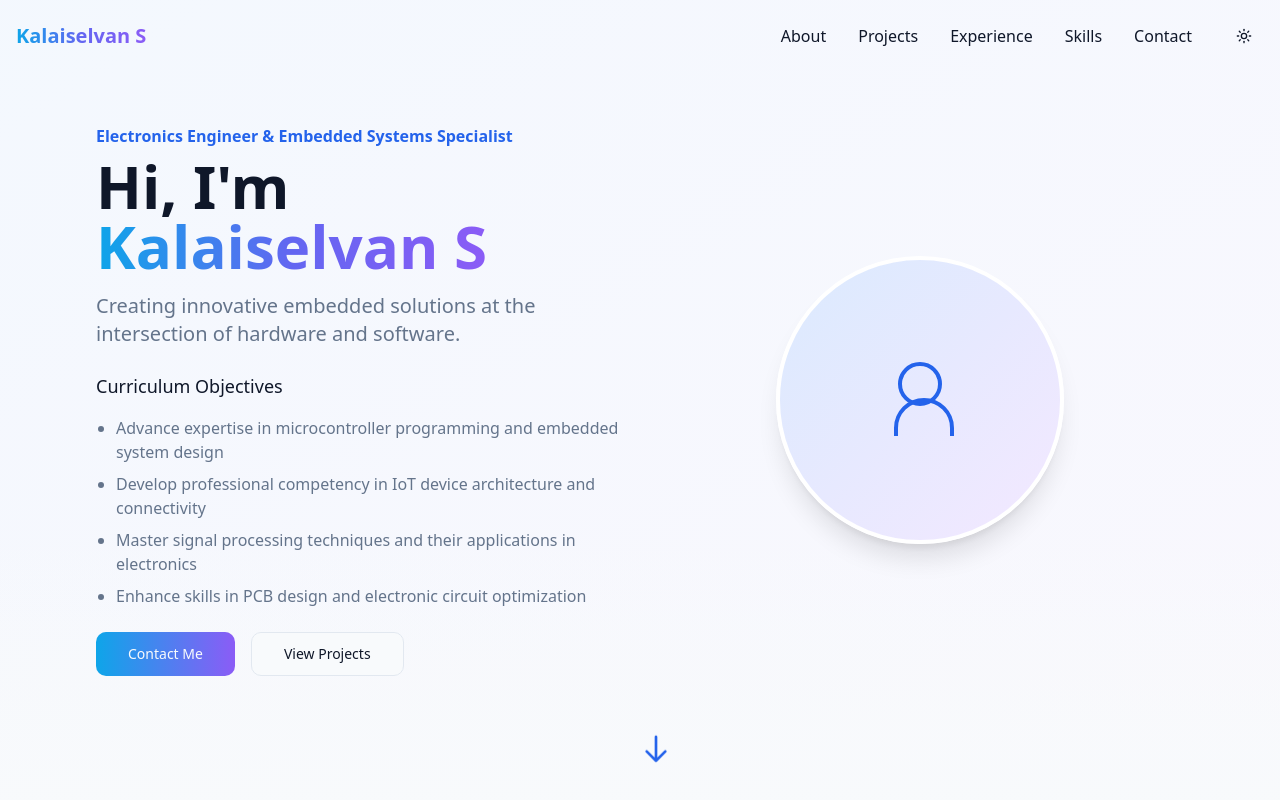
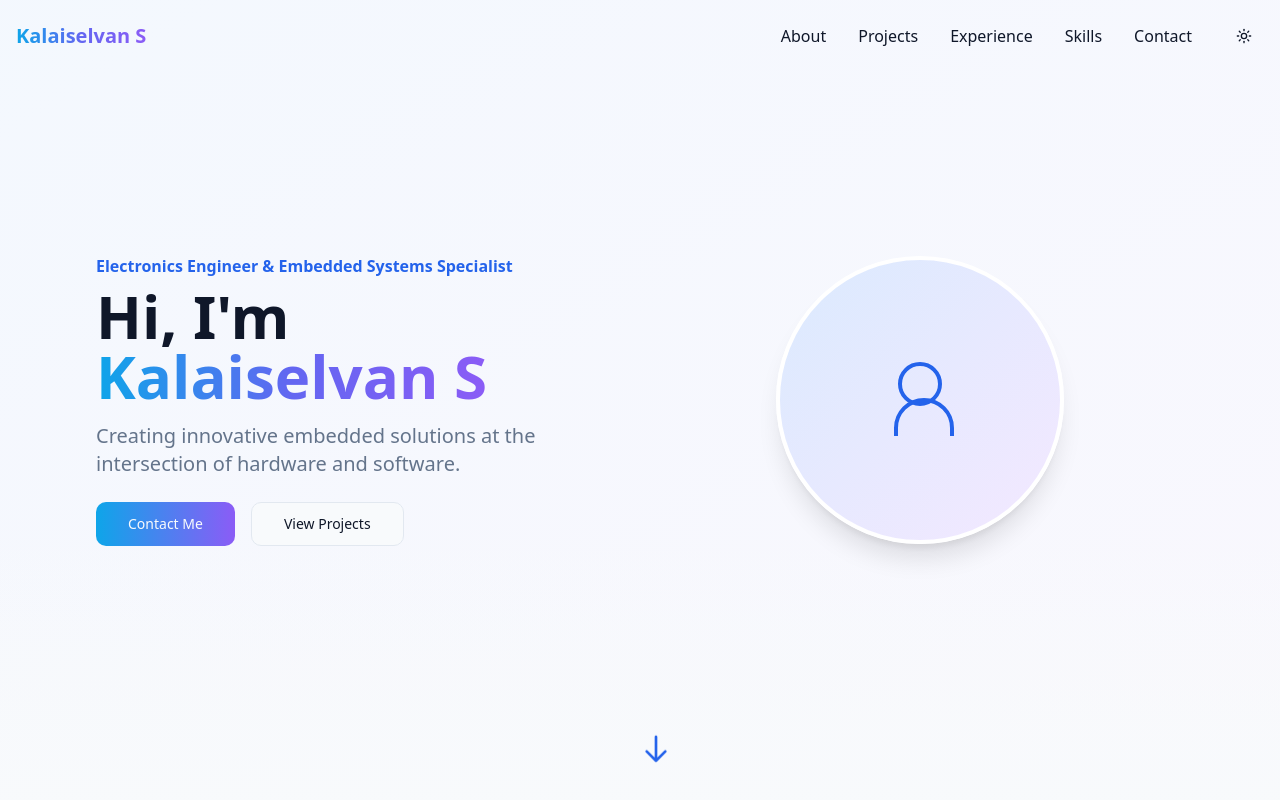
Before and after one commit to Kalaiselvan004/kalaiselvan-ai-portfolio, a React (Vite) app: page / in a window 1280 px wide. Shown: the top 800 px of the page. Built offline with nearby package versions, Linux system fonts and the light colour scheme.

Commit message:
Remove curriculum objective section
Removes the curriculum objective section from the HeroSection component.

```diff
--- a/src/components/HeroSection.tsx
+++ b/src/components/HeroSection.tsx
@@ -20,15 +20,6 @@ export default function HeroSection() {
             <p className="text-lg md:text-xl mb-6 text-muted-foreground">
               Creating innovative embedded solutions at the intersection of hardware and software.
             </p>
-            <div className="flex flex-col space-y-4 mb-6">
-              <h3 className="text-lg font-medium">Curriculum Objectives</h3>
-              <ul className="list-disc pl-5 space-y-2 text-muted-foreground">
-                <li>Advance expertise in microcontroller programming and embedded system design</li>
-                <li>Develop professional competency in IoT device architecture and connectivity</li>
-                <li>Master signal processing techniques and their applications in electronics</li>
-                <li>Enhance skills in PCB design and electronic circuit optimization</li>
-              </ul>
-            </div>
             <div className="flex flex-wrap gap-4">
               <Button className="primary-gradient" size="lg" asChild>
                 <a href="#contact">Contact Me</a>
```
